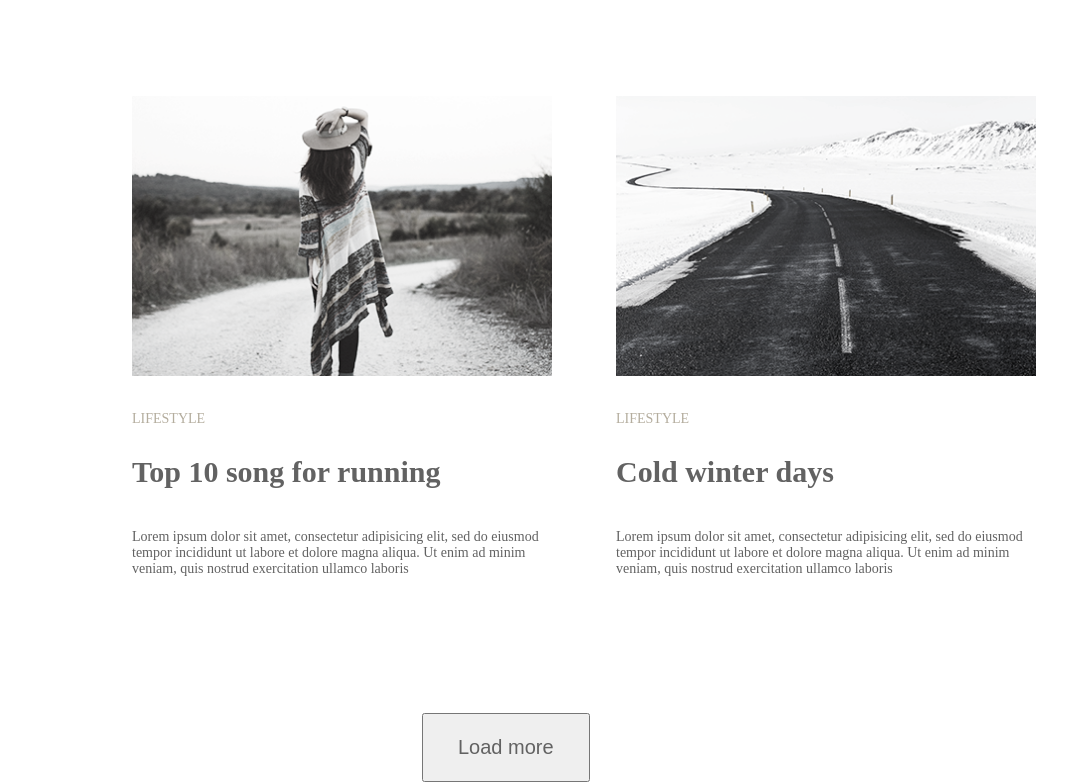
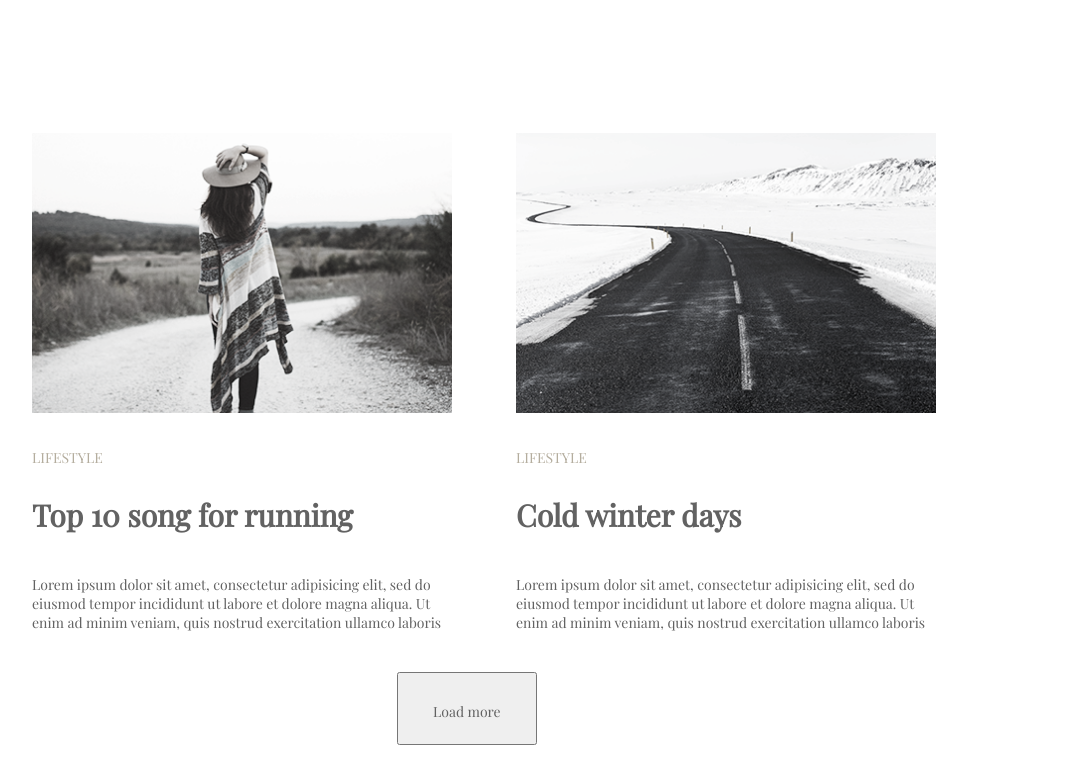
Before and after one commit to Shimmaksim/goit-fe-course, a plain HTML site: page module_3/index.html in a window 1280 px wide. Shown: the part 1333-2115 px from the top of the page, without its empty margins (8-1075 px from the left). Drawn offline with nearby package versions, Linux system fonts and the light colour scheme.

Commit message:
modul_3_new

```diff
--- a/module_3/css/style.css
+++ b/module_3/css/style.css
@@ -1,3 +1,5 @@
+@import url('https://fonts.googleapis.com/css?family=Playfair+Display');
+
 *{
     margin: 0;
     padding: 0;
@@ -14,7 +16,7 @@
 .nav{
     list-style: none;
     margin: 0 auto;
-    width: 900px;
+    width: 1100px;
     margin-top: 77px;
 }
 
@@ -27,7 +29,7 @@ a{
     font-size: 14px;
     color: rgba(98, 98, 98, 255);
     text-align: center;
-
+    font-family: 'Playfair Display', serif;
 }
 .stiv{
     font-size: 14px;
@@ -36,7 +38,7 @@ a{
 }
 
 .main{
-    width: 1000px;
+    width: 1200px;
     margin: 100px auto 0;
 }
 
@@ -55,29 +57,41 @@ img{
     margin-left: 60px;
 }
 
+.five{
+    margin-bottom: 20px;
+}
+
+.six{
+    margin-left: 60px;
+    margin-bottom: 20px;
+}
+
 .lifestyle{
     font-size: 14px;
     color: rgba(180, 173, 158, 255);
     text-align: left;
     text-transform: uppercase;
     margin: 31px 0 28px;
+    font-family: 'Playfair Display', serif;
 }
 h3{
     font-size: 30px;
     color: rgba(98, 98, 98, 255);
     text-align: left;
     margin-bottom: 40px;
+    font-family: 'Playfair Display', serif;
 }
 
 p{
     font-size: 14px;
     color: rgba(98, 98, 98, 255);
     text-align: left;
+    font-family: 'Playfair Display', serif;
 }
 
 .button{
     display: block;
-   margin: 0 auto;
+   margin: 20px 365px;
 }
 
 .footer-button{
@@ -85,4 +99,5 @@ p{
     color: rgba(98, 98, 98, 255);
     text-align: center;
     padding: 21px 34px;
+    font-family: 'Playfair Display', serif;
 }
--- a/module_3/index.html
+++ b/module_3/index.html
@@ -43,13 +43,13 @@
     <h3>A day exploring the Alps</h3>
     <p>Lorem ipsum dolor sit amet, consectetur adipisicing elit, sed do<br> eiusmod tempor incididunt ut labore et dolore magna aliqua. Ut<br> enim ad minim veniam, quis nostrud exercitation ullamco laboris</p>
 </div>
-<div>
+<div class="five">
     <img src="./img/image@1X.png" alt="photo">
     <p class="lifestyle">lifestyle</p>
     <h3>Top 10 song for running</h3>
     <p>Lorem ipsum dolor sit amet, consectetur adipisicing elit, sed do eiusmod tempor incididunt ut labore et dolore magna aliqua. Ut enim ad minim veniam, quis nostrud exercitation ullamco laboris</p>
 </div>
-<div class="step">
+<div class="six">
     <img src="./img/image@1X (1).png" alt="photo">
     <p class="lifestyle">lifestyle</p>
     <h3>Cold winter days</h3>
@@ -57,7 +57,7 @@
 </div>
 
 <div class="button">
-    <button class="footer-button">Load more</button>
+    <button class="footer-button"><a href="http://kinozal.tv/details.php?id=1688018">Load more</a></button>
 </main>
 </div>
 </body>
```
